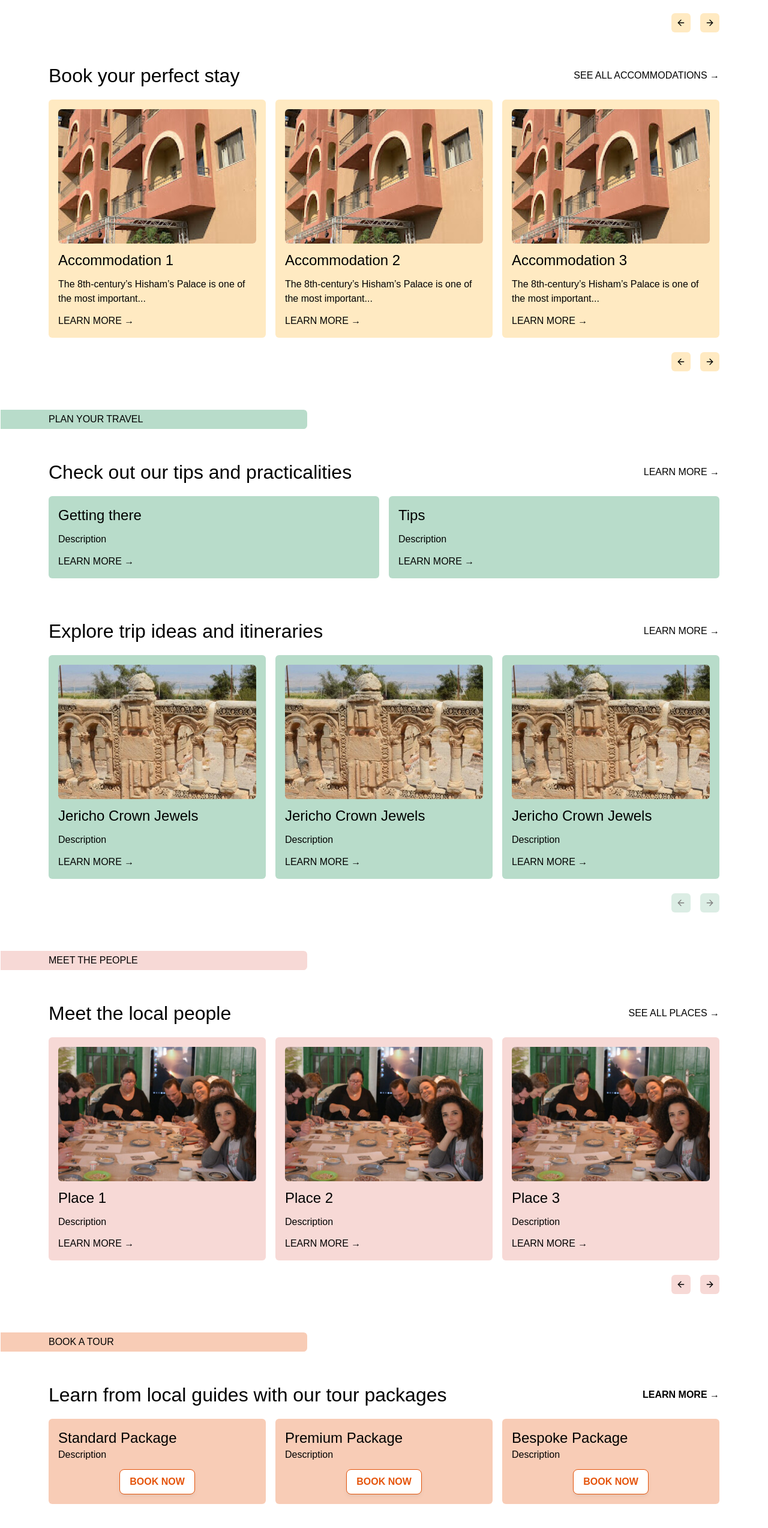
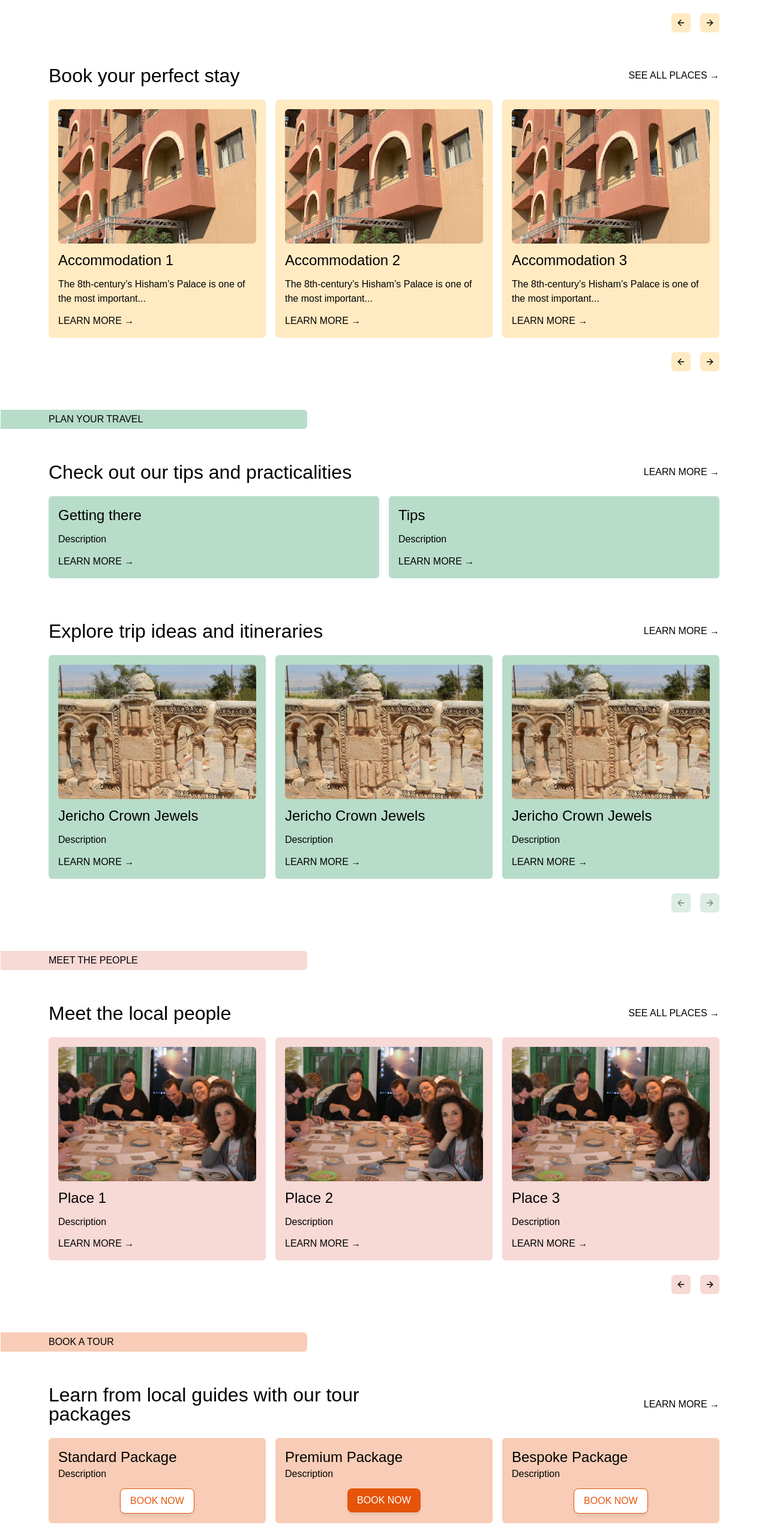
Before and after one commit to monikadybalska/visitjericho, a Next.js app: page / in a window 1280 px wide. Shown: the part 2379-4926 px from the top of the page at 60% size. Built offline with nearby package versions, Linux system fonts and the light colour scheme; a web font is replaced by a local one.

Commit message:
fix: updated pricing section fonts to match the rest

```diff
--- a/app/components/carousel/cards-content.ts
+++ b/app/components/carousel/cards-content.ts
@@ -202,7 +202,7 @@ export const cardsContent: {
               "The 8th-century’s Hisham’s Palace is one of the most important...",
           },
         ],
-        cta: "See all accommodations",
+        cta: "See all places",
       },
     ],
   },
--- a/app/components/pricing/pricing-packages-preview.tsx
+++ b/app/components/pricing/pricing-packages-preview.tsx
@@ -26,13 +26,13 @@ export default function PricingPreview() {
           </h2>
           <section className="w-full max-w-screen-xl pt-14">
             <div className="w-full flex justify-between">
-              <h3 className="font-serif text-2xl sm:text-[2rem]">
+              <h3 className="font-serif text-2xl sm:text-[2rem] basis-1/2">
                 Learn from local guides with our tour packages
               </h3>
               <Button
                 variant="text"
                 color="black"
-                className="p-0 hover:underline hover:bg-transparent text-md"
+                className="p-0 hover:underline hover:bg-transparent text-md font-medium"
                 ripple={false}
               >
                 Learn more →
@@ -51,6 +51,7 @@ export default function PricingPreview() {
                     variant="outlined"
                     size="md"
                     color="orange"
+                    className="font-medium"
                     ripple={false}
                   >
                     Book now
@@ -66,9 +67,10 @@ export default function PricingPreview() {
                 </CardBody>
                 <CardFooter className="p-0 flex justify-center">
                   <Button
-                    variant="outlined"
+                    variant="filled"
                     size="md"
                     color="orange"
+                    className="font-medium"
                     ripple={false}
                   >
                     Book now
@@ -87,6 +89,7 @@ export default function PricingPreview() {
                     variant="outlined"
                     size="md"
                     color="orange"
+                    className="font-medium"
                     ripple={false}
                   >
                     Book now
```
